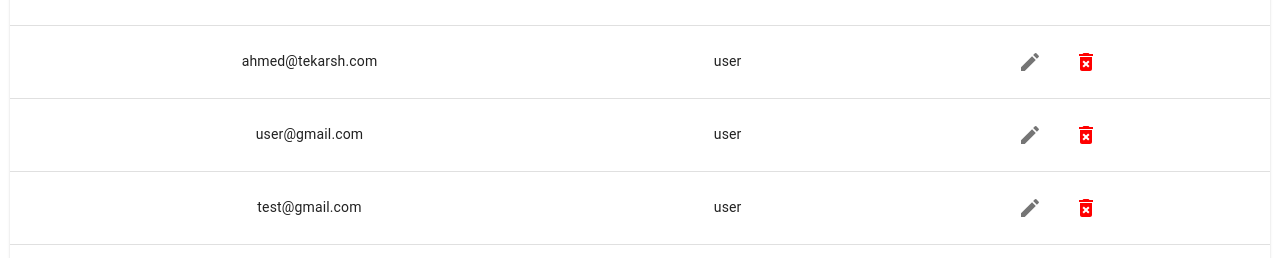
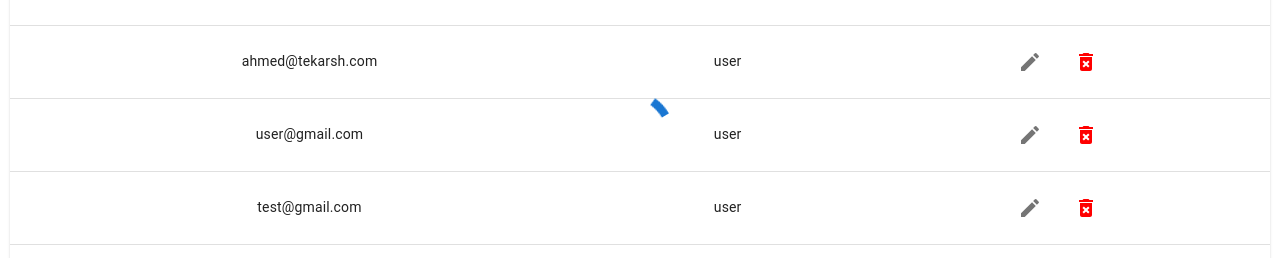
Before and after one commit to mdistiakahmed/timezoneFrontend, a React (Create React App) app: page /users in a window 1280 px wide. Shown: the part 251-509 px from the top of the page. Built offline with nearby package versions, Linux system fonts and the light colour scheme.

Commit message:
Add common loader component

```diff
--- a/src/components/AllTimezones.tsx
+++ b/src/components/AllTimezones.tsx
@@ -15,7 +15,7 @@ import { styled } from '@mui/material/styles';
 import Collapse from '@mui/material/Collapse';
 import TablePagination from '@mui/material/TablePagination';
 import AddTimezoneDialog from './AddTimezoneDialog';
-import ConfirmationModal, { AlertSeverity } from './common/ConfirmationModal';
+import ConfirmationModal from './common/ConfirmationModal';
 
 const fruits: string[] = [
   'Apple',
--- a/src/components/UserTable.tsx
+++ b/src/components/UserTable.tsx
@@ -15,6 +15,7 @@ import { useState } from 'react';
 import IconButton from '@mui/material/IconButton';
 import AddUserDialog from './AddUserDialog';
 import ConfirmationModal from './common/ConfirmationModal';
+import Loader from './common/Loader';
 
 function createData(email: string, isAdmin: boolean) {
   return { email, isAdmin };
--- /dev/null
+++ b/src/components/common/Loader.tsx
@@ -0,0 +1,22 @@
+import { CircularProgress } from '@mui/material';
+import React from 'react';
+
+const Loader = ({ isLoading }: LoaderProps) => {
+  if (!isLoading) {
+    return null;
+  }
+  return (
+    <div>
+      <CircularProgress
+        size={100}
+        sx={{ position: 'fixed', zIndex: 999, bottom: '45%', left: '45%' }}
+      />
+    </div>
+  );
+};
+
+export default Loader;
+
+type LoaderProps = {
+  isLoading: boolean;
+};
--- a/src/pages/User.tsx
+++ b/src/pages/User.tsx
@@ -1,6 +1,7 @@
 import { useState } from 'react';
 import AddButton from '../components/AddButton';
 import AddUserDialog from '../components/AddUserDialog';
+import Loader from '../components/common/Loader';
 import Topbar from '../components/Topbar';
 import UserTable from '../components/UserTable';
 
@@ -9,6 +10,7 @@ const User = () => {
   return (
     <div>
       <Topbar />
+      <Loader isLoading={true} />
       <UserTable />
       <AddButton onClick={() => setModalOpen(true)} />
       <AddUserDialog
```
